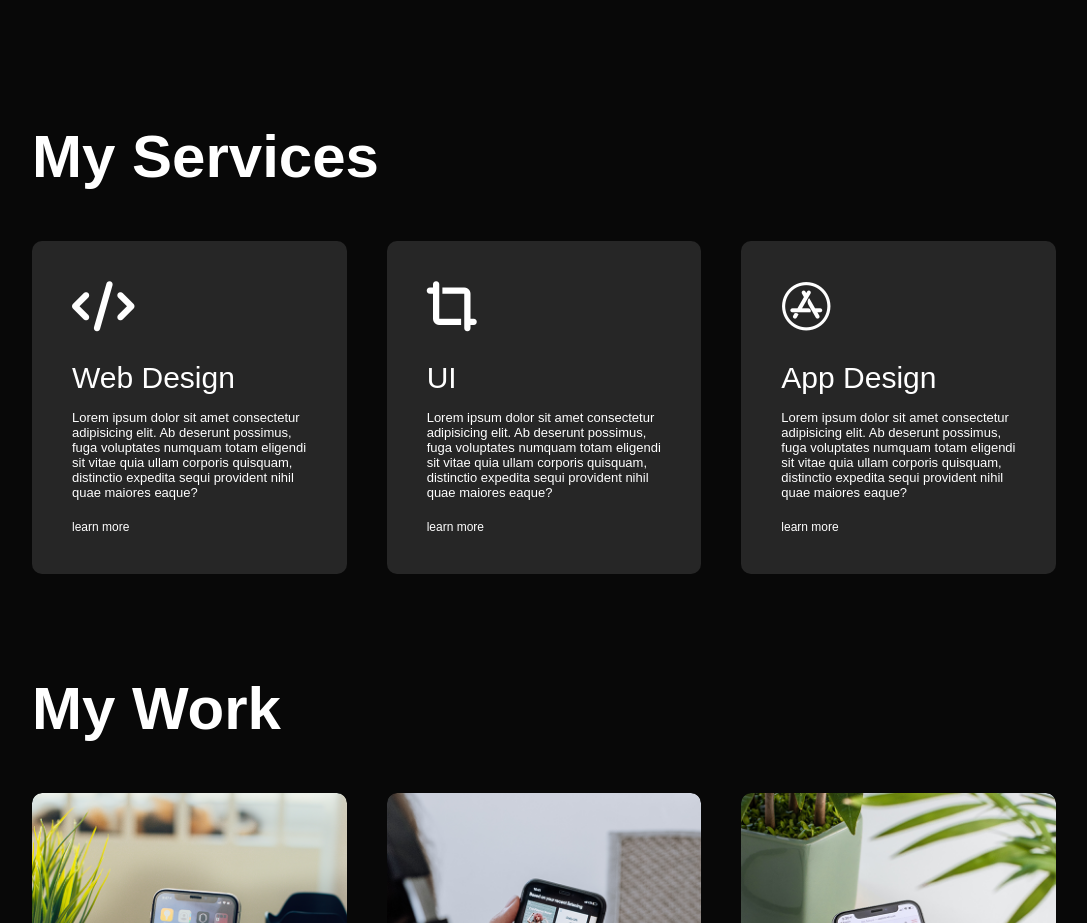
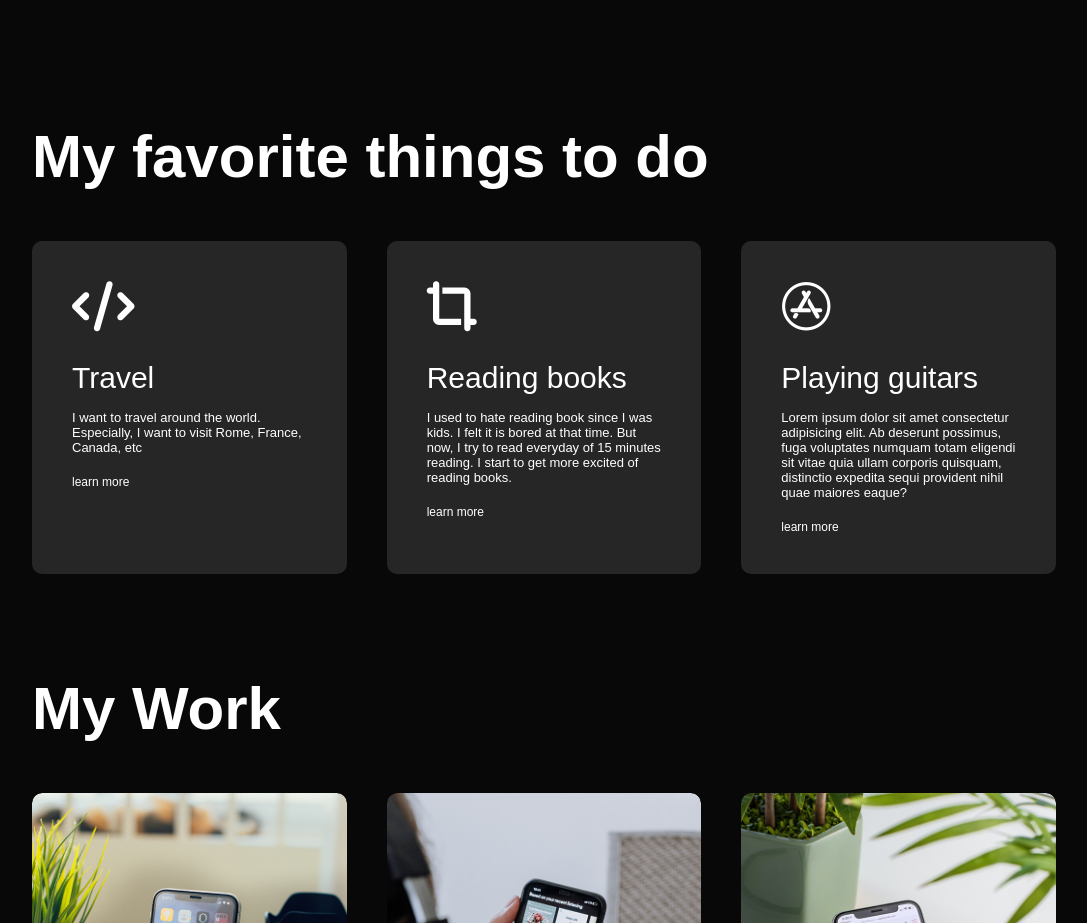
Before and after one commit to alexdinh2003/Personal-Portfolio-website, a plain HTML site: page index.html in a window 1280 px wide. Shown: the part 1240-2163 px from the top of the page, without its empty margins (96-1183 px from the left). Drawn offline with Linux system fonts and the light colour scheme.

Commit message:
Fix some details in the porfolio
The next step is trying to get the website going like publishing on the website.

```diff
--- a/index.html
+++ b/index.html
@@ -82,27 +82,23 @@
     <!-- ---------------service--------------- -->
     <div id="services">
         <div class="container">
-            <h1c class="sub-title">My Services</h1c>
+            <h1c class="sub-title">My favorite things to do</h1c> <!-- fix this to my service later-->
             <div class="services-list">
                 <div>
                     <i class="fas fa-code"></i>
-                    <h2>Web Design</h2>
-                    <p> Lorem ipsum dolor sit amet consectetur adipisicing elit. Ab deserunt possimus, fuga voluptates
-                        numquam totam eligendi sit vitae quia ullam corporis quisquam, distinctio expedita sequi
-                        provident nihil quae maiores eaque?</p>
+                    <h2>Travel</h2>
+                    <p>I want to travel around the world. Especially, I want to visit Rome, France, Canada, etc</p>
                     <a href="#">learn more</a>
                 </div>
                 <div>
                     <i class="fas fa-crop-alt"></i>
-                    <h2>UI</h2>
-                    <p> Lorem ipsum dolor sit amet consectetur adipisicing elit. Ab deserunt possimus, fuga voluptates
-                        numquam totam eligendi sit vitae quia ullam corporis quisquam, distinctio expedita sequi
-                        provident nihil quae maiores eaque?</p>
+                    <h2>Reading books</h2>
+                    <p>I used to hate reading book since I was kids. I felt it is bored at that time. But now, I try to read everyday of 15 minutes reading. I start to get more excited of reading books.</p>
                     <a href="#">learn more</a>
                 </div>
                 <div>
                     <i class="fab fa-app-store"></i>
-                    <h2>App Design</h2>
+                    <h2>Playing guitars</h2>
                     <p> Lorem ipsum dolor sit amet consectetur adipisicing elit. Ab deserunt possimus, fuga voluptates
                         numquam totam eligendi sit vitae quia ullam corporis quisquam, distinctio expedita sequi
                         provident nihil quae maiores eaque?</p>
```
